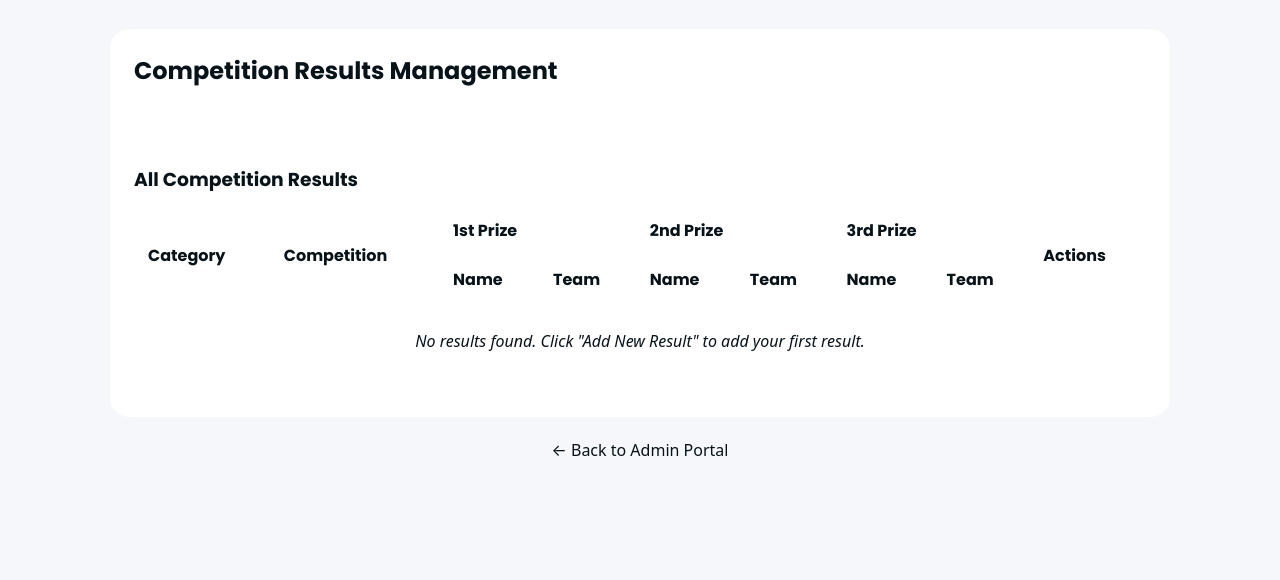
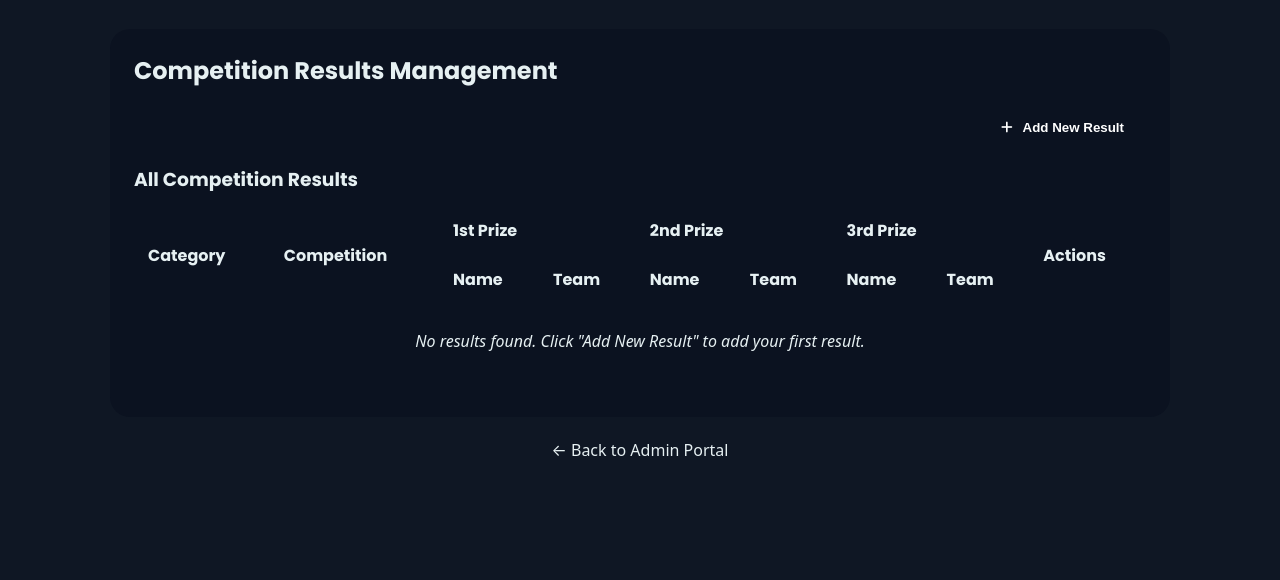
Before and after one commit to mushamilurp-glitch/sahityotsav, a plain HTML site: page add-results.html in a window 1280 px wide. Shown: the part 220-800 px from the top of the page. Drawn offline with Linux system fonts and the light colour scheme; no server answers; sample sign-in values are in the browser's storage; a web font is replaced by a local one.

Commit message:
Dark theme as Default

```diff
--- a/add-results.html
+++ b/add-results.html
@@ -1,5 +1,5 @@
 <!DOCTYPE html>
-<html lang="en">
+<html lang="en" data-theme="dark">
 <head>
   <meta charset="UTF-8">
   <meta name="viewport" content="width=device-width, initial-scale=1.0">
--- a/script.js
+++ b/script.js
@@ -38,7 +38,8 @@ const setTheme = (theme) => {
 
 const initializeTheme = () => {
   const savedTheme = localStorage.getItem('theme');
-  const defaultTheme = window.matchMedia && window.matchMedia('(prefers-color-scheme:dark)').matches ? 'dark' : 'light';
+  // Force default to dark unless the user has a saved preference
+  const defaultTheme = 'dark';
   setTheme(savedTheme || defaultTheme);
 };
 
```
Also changed, not shown: admin.html (+1 -1 lines), donate.html (+1 -1 lines), events.html (+1 -1 lines), gallery.html (+1 -1 lines), index.html (+1 -1 lines), leaderboard.html (+1 -1 lines), login.html (+1 -1 lines), media.html (+1 -1 lines), results.html (+1 -1 lines), test-api.html (+1 -1 lines), update-leaderboard.html (+1 -1 lines).
